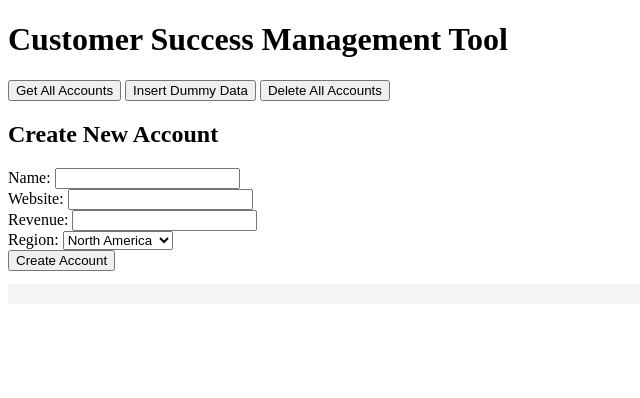
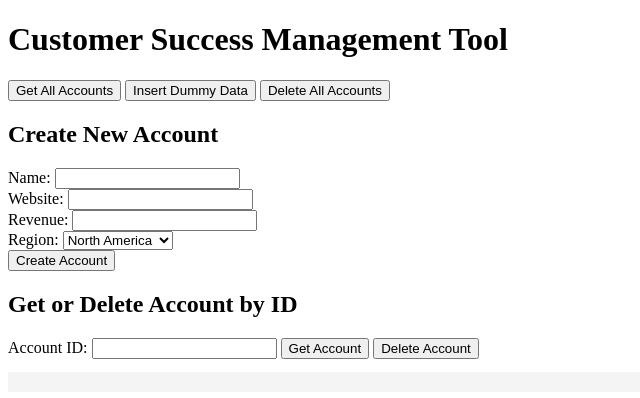
Before and after one commit to fdennehy/deploytopythonanywhere, a Flask app: page / in a window 1280 px wide. Shown: the top 398 px of the page, without its empty margins (0-640 px from the left). Run offline with Flask 3, Linux system fonts and the light colour scheme.

Commit message:
update account_viewer.html

```diff
--- a/templates/account_viewer.html
+++ b/templates/account_viewer.html
@@ -47,6 +47,23 @@
     document.getElementById("createAccountForm").reset();
     }
 
+    async function getAccountById() {
+        const id = document.getElementById("accountId").value;
+        if (!id) return alert("Please enter a valid account ID.");
+
+        const response = await fetch(`${BASE_URL}/${id}`);
+        const data = await response.json();
+        document.getElementById("output").textContent = JSON.stringify(data, null, 2);
+    }
+
+    async function deleteAccountById() {
+        const id = document.getElementById("accountId").value;
+        if (!id) return alert("Please enter a valid account ID.");
+
+        const response = await fetch(`${BASE_URL}/${id}`, { method: "DELETE" });
+        const data = await response.json();
+        document.getElementById("output").textContent = JSON.stringify(data, null, 2);
+    }
     </script>
 </head>
 <body>
@@ -76,6 +93,13 @@
         <button type="submit">Create Account</button>
     </form>
 
+    <h2>Get or Delete Account by ID</h2>
+        <label for="accountId">Account ID:</label>
+        <input type="number" id="accountId" required>
+
+        <button onclick="getAccountById()">Get Account</button>
+        <button onclick="deleteAccountById()">Delete Account</button>
+
     <pre id="output" style="background-color: #f4f4f4; padding: 10px;"></pre>
 
 </body>
```
